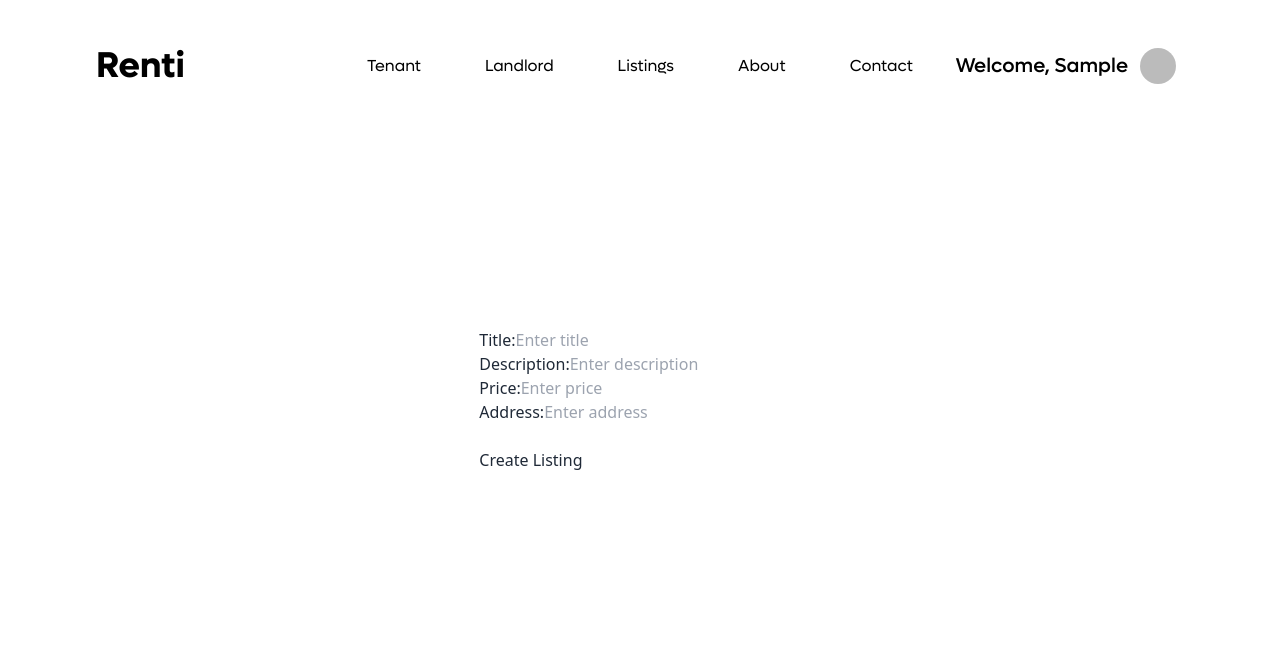
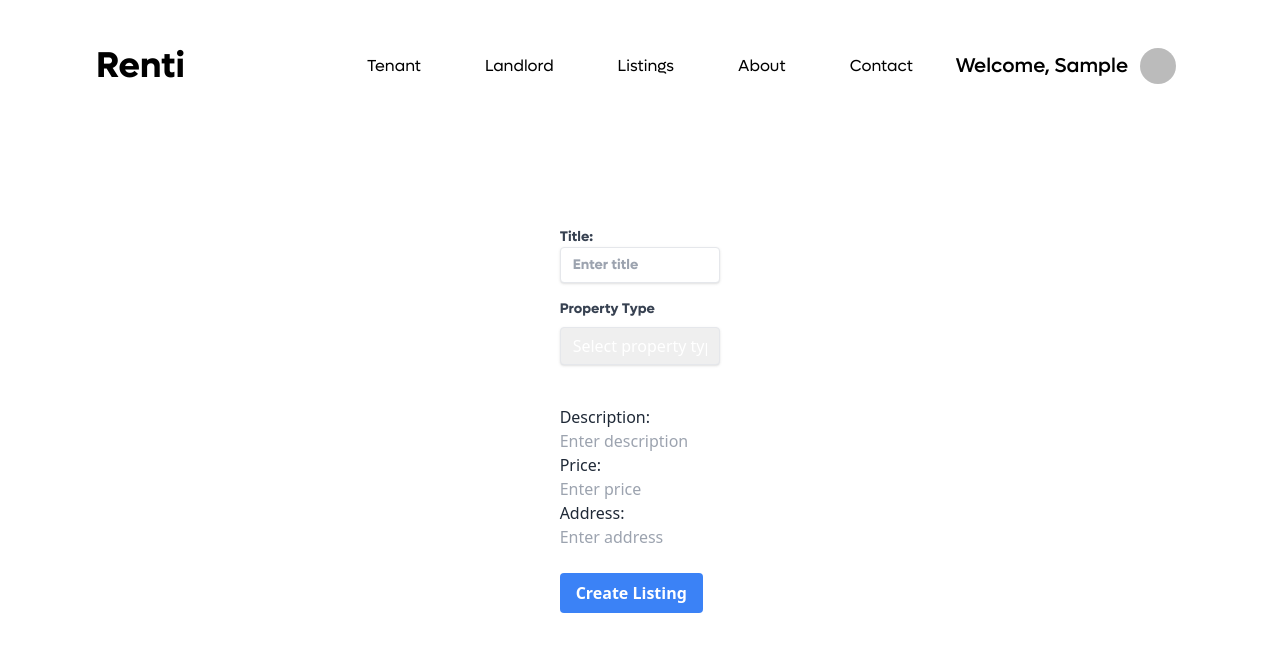
Before and after one commit to RentiDev/Renti, a Next.js app: page /landlord in a window 1280 px wide. Shown: the top 652 px of the page. Built offline with nearby package versions, Linux system fonts and the light colour scheme; no server answers; sample sign-in values are in the browser's storage.

Commit message:
more fields to listing model, begin ui improvements to add listing

```diff
--- a/package.json
+++ b/package.json
@@ -11,6 +11,7 @@
   },
   "dependencies": {
     "@next-auth/prisma-adapter": "^1.0.5",
+    "@nextui-org/react": "^1.0.0-beta.13",
     "@prisma/client": "^4.14.0",
     "@react-spring/parallax": "^9.7.2",
     "@t3-oss/env-nextjs": "^0.3.1",
--- a/src/components/Listings/AddListingWindow.tsx
+++ b/src/components/Listings/AddListingWindow.tsx
@@ -4,6 +4,7 @@ import toast from 'react-hot-toast';
 import { useRouter } from 'next/router';
 import { getSession, useSession } from 'next-auth/react';
 import { IoReturnUpBackOutline } from 'react-icons/io5';
+import { Dropdown } from "@nextui-org/react"
 
 interface CreateListingRequestBody {
   title: string;
@@ -32,7 +33,7 @@ const AddListingWindow = () => {
     const handleLoad = async () => {
       if (status === "loading") return; // Do nothing while loading
       if (!session) { // If no session, redirect to login
-        toast.error("You need to be logged in to create a listing");
+        toast.error("You need to be logged in to create a listing"); // If not logged in, advertise services to landlords and incentivize a sign up - render a different page entirely
         await sleep(2000);
         router.push("/login").catch((error: unknown) => {
           // Handle error during redirect
@@ -50,7 +51,7 @@ const AddListingWindow = () => {
     );
   }, [session, status, router]);
 
-  const handleSubmit = async (event: React.FormEvent<HTMLFormElement>) => {
+  const handleSubmit = async (event: React.FormEvent<HTMLFormElement>): Promise<void> => {
     event.preventDefault();
 
     const form = event.currentTarget;
@@ -62,21 +63,6 @@ const AddListingWindow = () => {
     const formAddress = (form.elements.namedItem('address') as HTMLInputElement).value;
     // const formlandlordId = localStorage.getItem('userId') || '';
 
-    // const formData = new FormData();
-    // formData.append('title', title);
-    // formData.append('description', description);
-    // formData.append('price', String(price));
-    // for (const image of images) {
-    //   const reader = new FileReader();
-    //   reader.readAsDataURL(image);
-    //   reader.onloadend = () => {
-    //     const base64data = reader.result?.toString().split(',')[1];
-    //     if (base64data) {
-    //       formData.append('images', base64data);
-    //     }
-    //   };
-    // }
-    // formData.append('address', address);
     try {
       const response = await axios.post("/api/createListing", {
         title: formTitle,
@@ -106,10 +92,13 @@ const AddListingWindow = () => {
 
   return (
     // <div onLoad = {handleLoad}>
-      <form onSubmit={handleSubmit}>
-        <label htmlFor="title">
+    <div className="flex justify-center mt-10">
+      <form className="w-1/2" onSubmit={handleSubmit}>
+        <div className="mb-4">
+          <label className="block text-gray-700 text-sm font-lufgaBold mb-2" htmlFor="title">
             Title:
             <input
+              className="shadow appearance-none border rounded w-full py-2 px-3 text-white leading-tight focus:outline-none focus:shadow-outline"
               type="text"
               id="title"
               name="title"
@@ -117,6 +106,23 @@ const AddListingWindow = () => {
               required
             />
           </label>
+        </div>
+        <div className="mb-4">
+        <label className="block text-gray-700 text-sm font-lufgaBold mb-2" htmlFor="unitType">
+          Property Type
+        </label>
+        <select
+          className="shadow appearance-none border rounded w-full py-2 px-3 text-white leading-tight focus:outline-none focus:shadow-outline"
+          id="unitType"
+          name="unitType"
+          required
+        >
+          <option value="">Select property type</option>
+          <option value="Apartment">Apartment</option>
+          <option value="House">House</option>
+          <option value="Condo">Condo</option>
+        </select>
+      </div>
         <br />
         <label htmlFor="description">
           Description:
@@ -163,9 +169,16 @@ const AddListingWindow = () => {
           />
         </label> */}
         <br />
-        <button type="submit">Create Listing</button>
+        <div className="flex items-center justify-between">
+          <button
+            className="bg-blue-500 hover:bg-blue-700 text-white font-bold py-2 px-4 rounded focus:outline-none focus:shadow-outline"
+            type="submit"
+          >
+            Create Listing
+          </button>
+        </div>
       </form>
-    // </div>
+    </div>
   );
 };
 
```
Also changed, not shown: src/components/Listings/FormSection.tsx (added, +8 -0 lines), 2 other files (tests, documents, lock files or other folders). Lines whose indentation alone changed are shown as unchanged.
